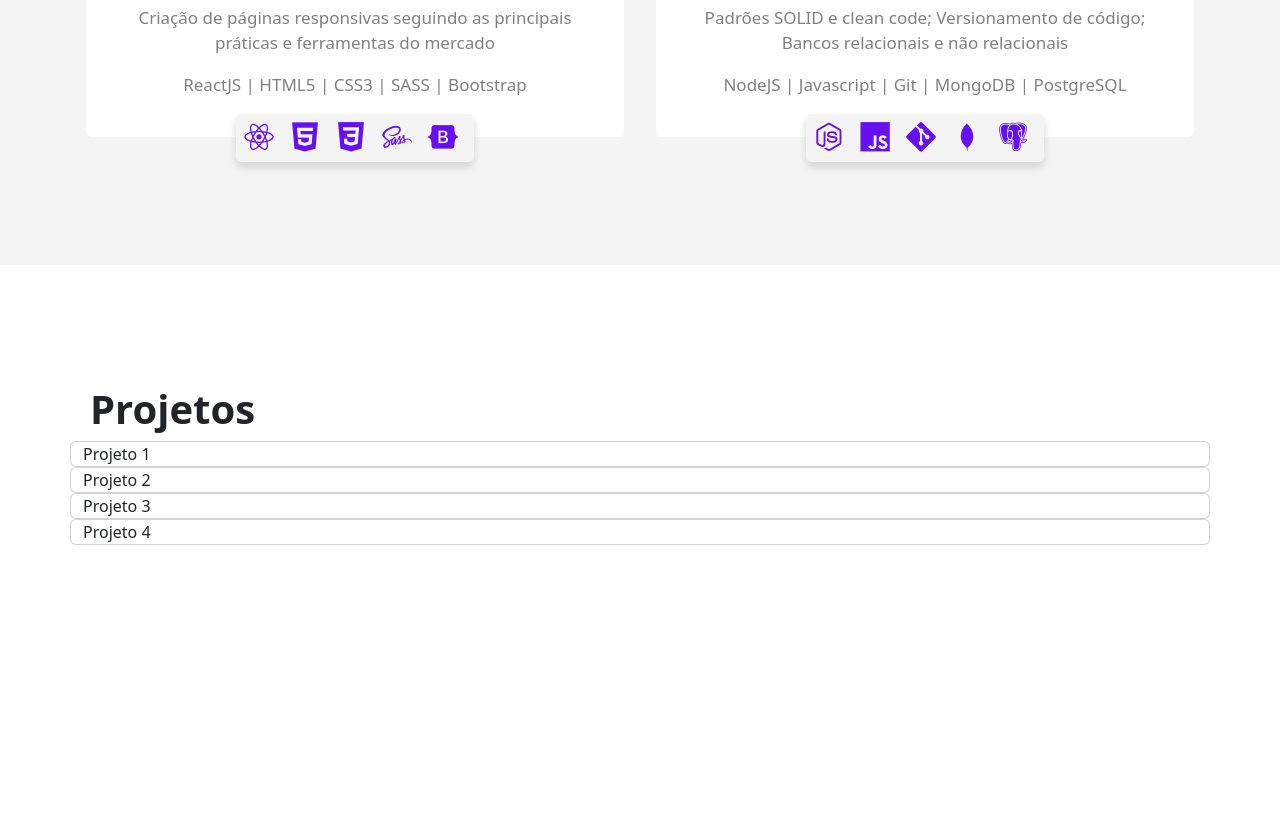
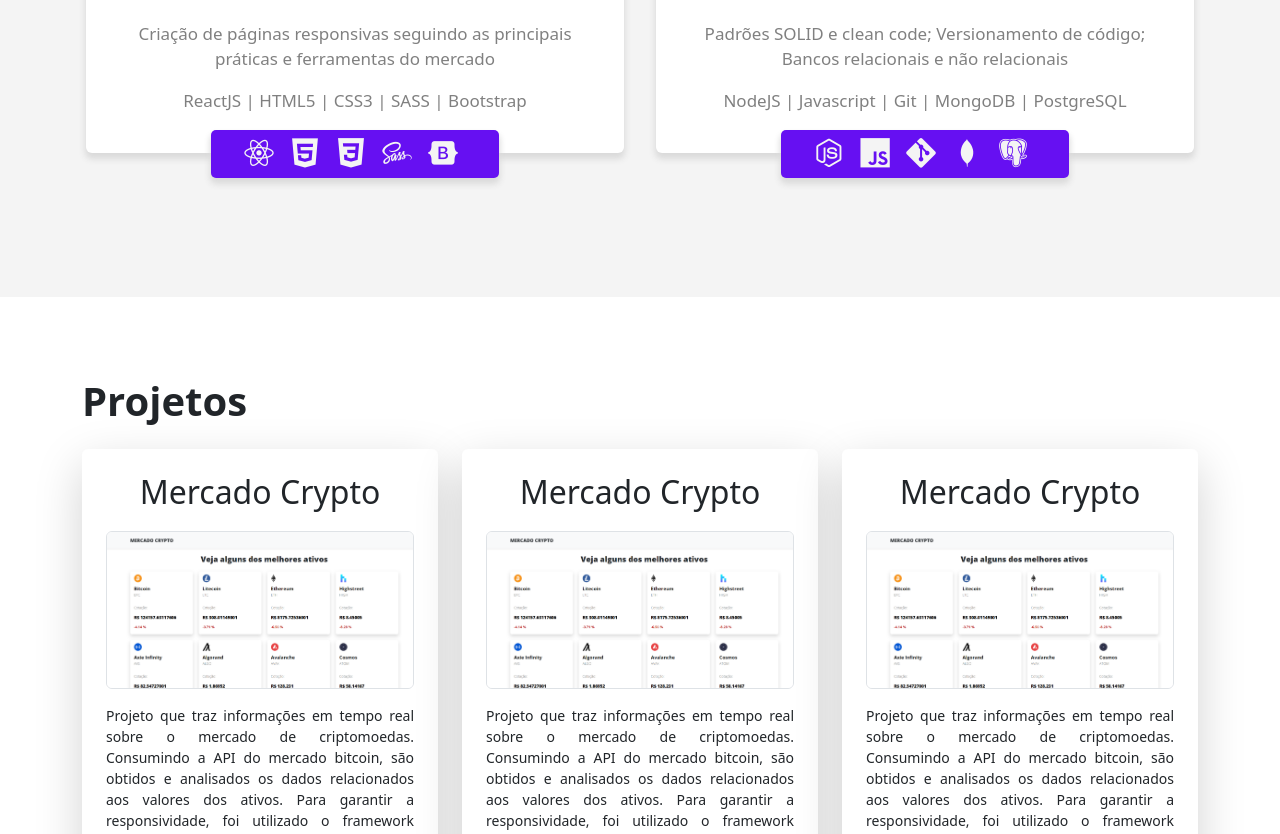
Before and after one commit to tsgomes9/portfolio, a React (Create React App) app: page / in a window 1280 px wide. Shown: the part 1955-2789 px from the top of the page. Built offline with nearby package versions, Linux system fonts and the light colour scheme.

Commit message:
Estruturação da sessão de projetos

```diff
--- a/src/view/components/devProjects/devProjects.js
+++ b/src/view/components/devProjects/devProjects.js
@@ -1,21 +1,95 @@
 import './devProjects.scss'
+import mercadoCrypto from '../../img/mercadoCrypto.png'
 
 const DevProjects = () => {
   return (
     <div className="devProjects-session container" id="projects">
-      <h1 className="m-2">Projetos</h1>
+      <h1 className="">Projetos</h1>
 
-      <div className="row">
-        <div className="card">Projeto 1</div>
-      </div>
-      <div className="row">
-        <div className="card">Projeto 2</div>
-      </div>
-      <div className="row">
-        <div className="card">Projeto 3</div>
-      </div>
-      <div className="row">
-        <div className="card">Projeto 4</div>
+      <div className="row ">
+        <div className="col-12 col-sm-12 col-md-6 col-lg-4 ">
+          <div className="card p-4 project shadow-lg">
+            <h2>Mercado Crypto</h2>
+            <img
+              src={mercadoCrypto}
+              className="img-fluid rounded border mb-3"
+            ></img>
+            <p>
+              Projeto que traz informações em tempo real sobre o mercado de
+              criptomoedas. Consumindo a API do mercado bitcoin, são obtidos e
+              analisados os dados relacionados aos valores dos ativos. Para
+              garantir a responsividade, foi utilizado o framework Bootstrap. O
+              back end foi desenvolvido em javascript
+            </p>
+            <span class="material-symbols-outlined project-open">
+              open_in_new
+            </span>
+
+            <div className="project-icons p-2 rounded">
+              <i class="devicon-javascript-plain"></i>
+              <i class="devicon-html5-plain"></i>
+              <i class="devicon-css3-plain"></i>
+              <i class="devicon-bootstrap-plain"></i>
+              <i class="devicon-git-plain"></i>
+            </div>
+          </div>
+        </div>
+
+        <div className="col-12 col-sm-12 col-md-6 col-lg-4 ">
+          <div className="card p-4 project shadow-lg">
+            <h2>Mercado Crypto</h2>
+            <img
+              src={mercadoCrypto}
+              className="img-fluid rounded border mb-3"
+            ></img>
+            <p>
+              Projeto que traz informações em tempo real sobre o mercado de
+              criptomoedas. Consumindo a API do mercado bitcoin, são obtidos e
+              analisados os dados relacionados aos valores dos ativos. Para
+              garantir a responsividade, foi utilizado o framework Bootstrap. O
+              back end foi desenvolvido em javascript
+            </p>
+            <span class="material-symbols-outlined project-open">
+              open_in_new
+            </span>
+
+            <div className="project-icons p-2 rounded">
+              <i class="devicon-javascript-plain"></i>
+              <i class="devicon-html5-plain"></i>
+              <i class="devicon-css3-plain"></i>
+              <i class="devicon-bootstrap-plain"></i>
+              <i class="devicon-git-plain"></i>
+            </div>
+          </div>
+        </div>
+
+        <div className="col-12 col-sm-12 col-md-6 col-lg-4 ">
+          <div className="card p-4 project shadow-lg">
+            <h2>Mercado Crypto</h2>
+            <img
+              src={mercadoCrypto}
+              className="img-fluid rounded border mb-3"
+            ></img>
+            <p>
+              Projeto que traz informações em tempo real sobre o mercado de
+              criptomoedas. Consumindo a API do mercado bitcoin, são obtidos e
+              analisados os dados relacionados aos valores dos ativos. Para
+              garantir a responsividade, foi utilizado o framework Bootstrap. O
+              back end foi desenvolvido em javascript
+            </p>
+            <span class="material-symbols-outlined project-open">
+              open_in_new
+            </span>
+
+            <div className="project-icons p-2 rounded">
+              <i class="devicon-javascript-plain"></i>
+              <i class="devicon-html5-plain"></i>
+              <i class="devicon-css3-plain"></i>
+              <i class="devicon-bootstrap-plain"></i>
+              <i class="devicon-git-plain"></i>
+            </div>
+          </div>
+        </div>
       </div>
     </div>
   )
--- a/src/view/components/devProjects/devProjects.scss
+++ b/src/view/components/devProjects/devProjects.scss
@@ -1,8 +1,46 @@
 .devProjects-session {
   height: 100vh;
-  padding-top: 7rem;
+  padding-top: 5rem;
 
   h1 {
     font-weight: 900;
+    margin-bottom: 1.5rem;
   }
 }
+
+.project {
+  border: none;
+  margin-bottom: 1.6rem;
+  h2 {
+    font-weight: 300;
+    margin-bottom: 1.2rem;
+    text-align: center;
+  }
+
+  p {
+    text-align: justify;
+    font-size: 14px;
+  }
+}
+
+.project-open {
+  color: #c7b7e1;
+  font-size: 28px;
+  text-align: right;
+}
+
+.project-icons {
+  bottom: -5%;
+  right: 18%;
+  position: absolute;
+  width: 13.8rem;
+  height: 3rem;
+  background: #6610f2;
+  //   padding: 0.5rem 0 1rem 1rem;
+  //   box-shadow: 0 5px 6px 1px rgb(218, 218, 218);
+  border-radius: 5px;
+  i {
+    margin: 0;
+    margin-left: 0.6rem;
+  }
+}
--- a/src/view/components/habilitys/habilitys.scss
+++ b/src/view/components/habilitys/habilitys.scss
@@ -1,7 +1,7 @@
 .habilitys-session {
   position: relative;
-  padding-top: 7rem;
-  padding-bottom: 7rem;
+  padding-top: 8rem;
+  padding-bottom: 8rem;
   background: rgb(244, 244, 244);
 
   h1 {
@@ -11,7 +11,7 @@
 
 .hability-card {
   text-align: center;
-
+  box-shadow: 0 5px 6px 1px rgb(218, 218, 218);
   h2 {
     font-weight: 100;
   }
@@ -22,6 +22,10 @@
   }
 }
 
+.hability-card:hover {
+  box-shadow: 0 5px 12px 4px rgb(218, 218, 218);
+}
+
 .material-symbols-outlined {
   font-size: 4rem;
   color: #c7b7e1;
@@ -30,10 +34,10 @@
 .hability-icons {
   bottom: -8%;
   position: absolute;
-
+  width: 18rem;
   height: 3rem;
-  background: rgb(244, 244, 244);
-  padding: 0.5rem 0 0 0.5rem;
+  background: #6610f2;
+  padding: 0.5rem 0 1rem 0.5rem;
   box-shadow: 0 5px 6px 1px rgb(218, 218, 218);
   border-radius: 5px;
 }
@@ -42,8 +46,6 @@
   font-weight: 100;
 }
 
-.devicon-linkedin-plain,
-.devicon-github-original,
 .devicon-react-original,
 .devicon-nodejs-plain,
 .devicon-javascript-plain,
@@ -54,7 +56,7 @@
 .devicon-git-plain,
 .devicon-mongodb-plain,
 .devicon-postgresql-plain {
-  color: #6610f2;
+  color: rgb(244, 244, 244);
   font-size: 30px;
   margin-right: 1rem;
 }
--- a/src/view/components/header/header.js
+++ b/src/view/components/header/header.js
@@ -2,8 +2,11 @@ import './headerStyle.scss'
 
 const Header = () => {
   return (
-    <div className="navbar bg-light fixed-top navbar-expand-lg" id="header">
-      <div className="container">
+    <div
+      className="navbar bg-light fixed-top navbar-expand-lg px-4"
+      id="header"
+    >
+      {/* <div className="container"> */}
       <a className="navbar-brand logo" href="#hello-world">
         Meu Portfólio
       </a>
@@ -56,7 +59,7 @@ const Header = () => {
               </a>
             </li>
           </ul>
-          </div>
+          {/* </div> */}
         </div>
       </div>
     </div>
--- a/src/view/pages/App.scss
+++ b/src/view/pages/App.scss
@@ -15,3 +15,8 @@
     font-size: 17px;
   }
 }
+
+.devicon-linkedin-plain,
+.devicon-github-original {
+  color: #6610f2;
+}
```
Also changed, not shown: src/view/img/mercadoCrypto.png (added). Lines whose indentation alone changed are shown as unchanged.
